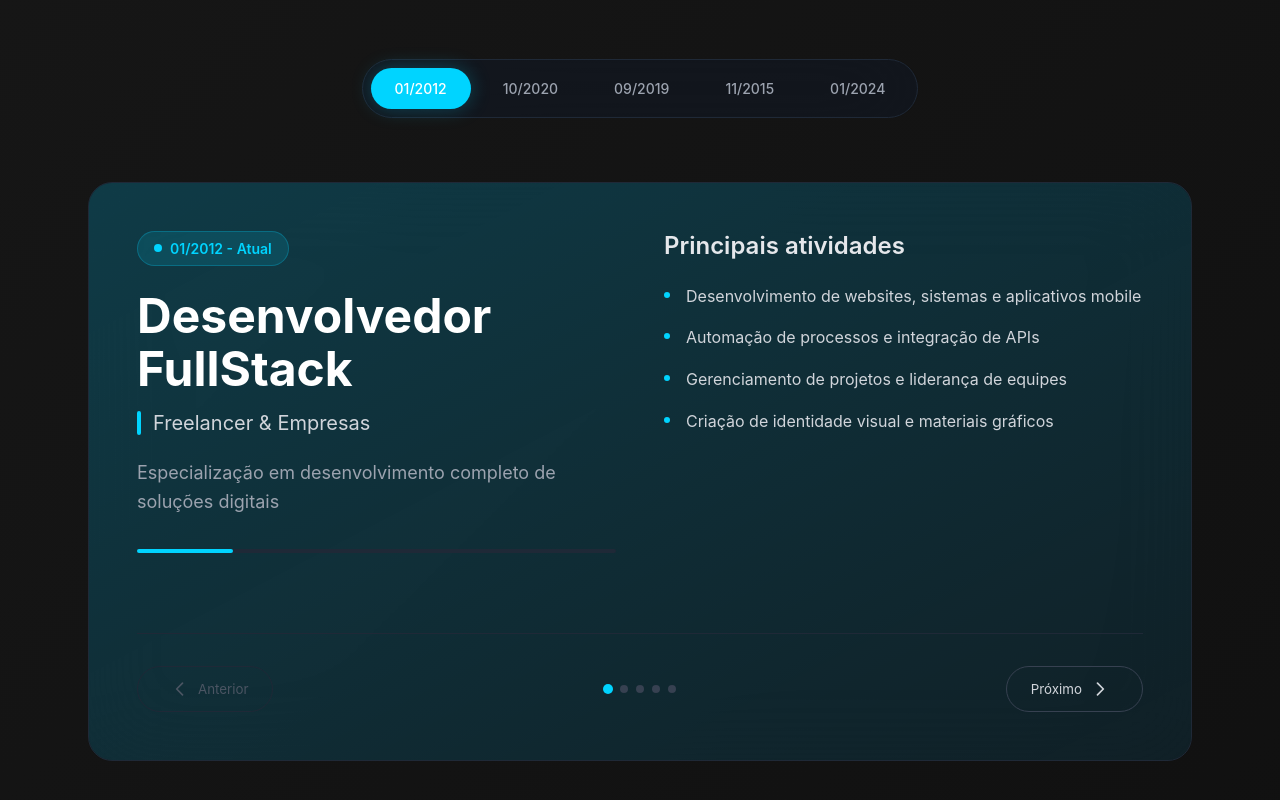
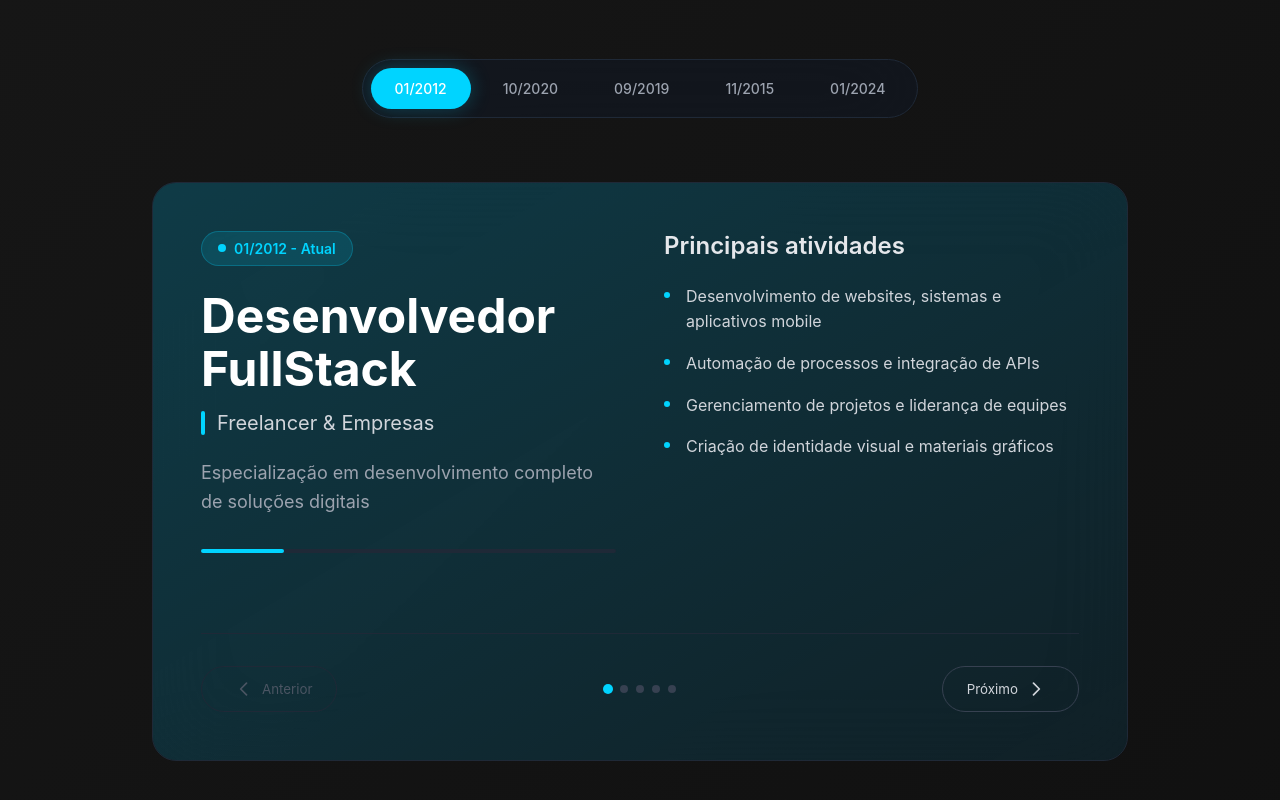
Before and after one commit to jottasilva/portfolio, a React (Create React App) app: page / in a window 1280 px wide. Shown: the part 6005-6805 px from the top of the page. Built offline with nearby package versions, Linux system fonts and the light colour scheme; a web font is replaced by a local one.

Commit message:
Update timeline.css

```diff
--- a/src/css/timeline.css
+++ b/src/css/timeline.css
@@ -68,7 +68,7 @@
 
 /* Content Area */
 .timeline-content-area {
-  max-width: 72rem;
+  max-width: 80vw;
   margin: 0 auto;
   padding: 0 1.5rem 5rem 1.5rem;
 }
```
